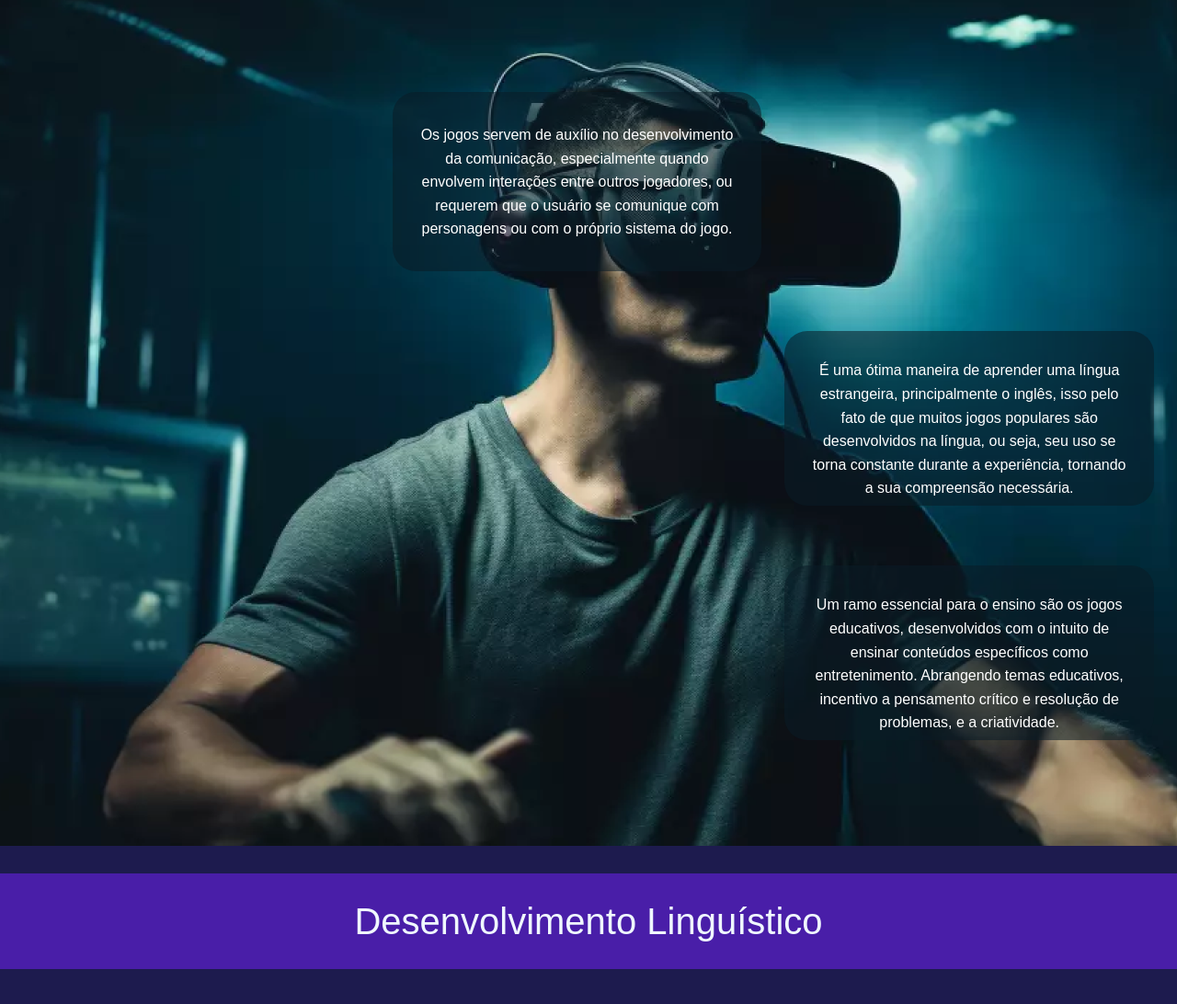
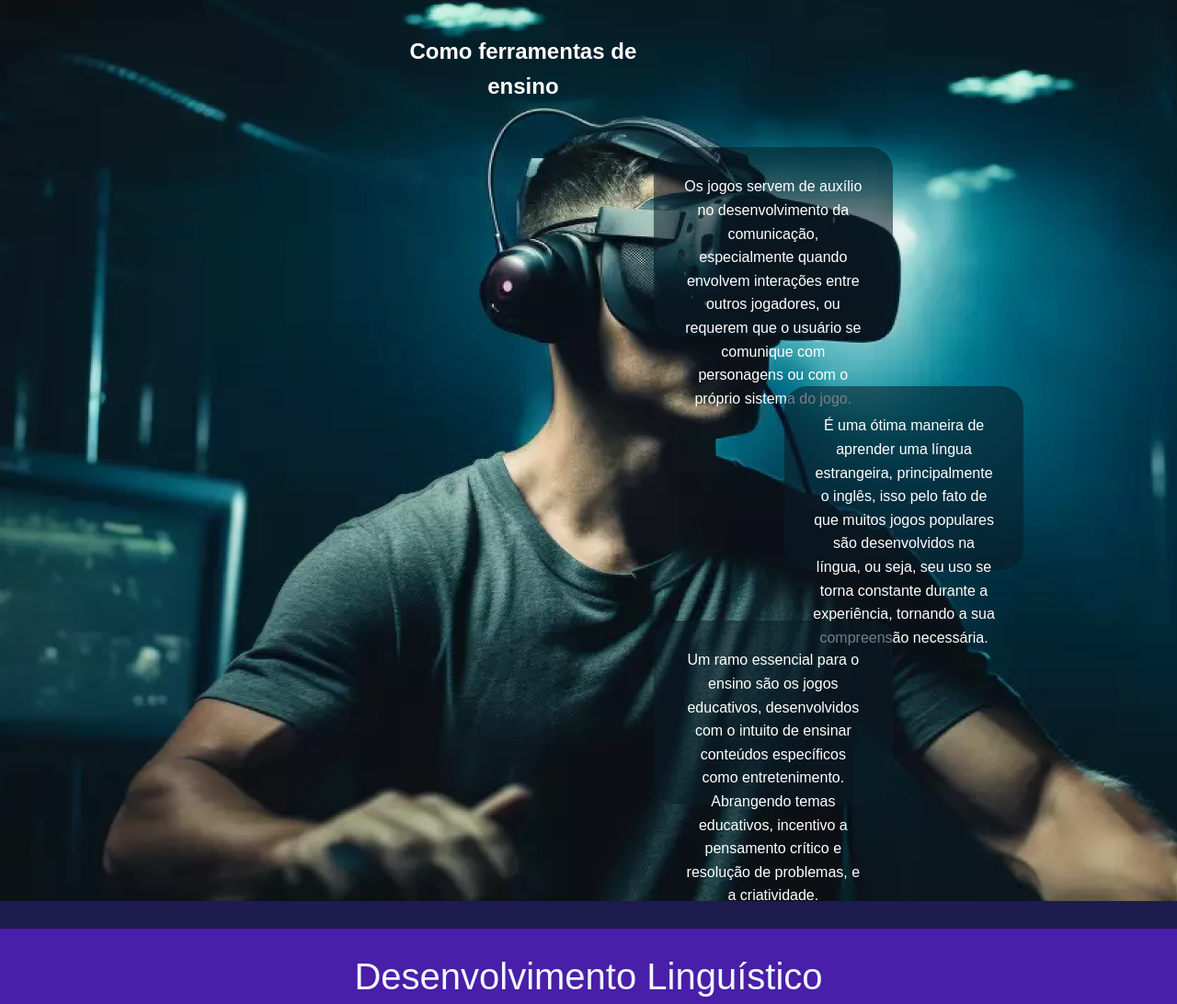
Before and after one commit to cimentociumento/PI-2024-grupo-3, a plain HTML site: page index.html in a window 1280 px wide. Shown: the part 2595-3687 px from the top of the page at 92% size. Drawn offline with Linux system fonts and the light colour scheme.

Commit message:
feramentas de ensino, foi colocados os detalhes finais

```diff
--- a/index.html
+++ b/index.html
@@ -80,6 +80,7 @@
             </div>
             </div>
             <section id="ensino">
+                <h1 id="s1d1">Como ferramentas de ensino</h1>
 
                 <div id="s1d2" class="s0"> Os jogos servem de auxílio no desenvolvimento da comunicação, especialmente quando envolvem interações entre outros jogadores, ou requerem que o usuário se comunique com personagens ou com o próprio sistema do jogo.
                 </div>
@@ -135,7 +136,7 @@
               </div>
              </div>
              <div class="caixa-seta">
-                <div class="seta">....</div>
+                <div class="seta"></div>
             </div>
          <div id="s3d4" class="s3">
              <div id="d4d1"></div>
--- a/styles/styles.css
+++ b/styles/styles.css
@@ -144,7 +144,6 @@ nav ul li a:hover {
 
 section {
     padding-top: 60px; /* Reduzido de 80px */
-    margin-top: -60px; /* Ajustado para o novo padding-top */
     text-align: center;
     max-width: 800px;
     margin-left: auto;
@@ -167,7 +166,6 @@ p {
 
 .topico{
     display: flex;
-    justify-content: center;
     justify-content: center;
     height: 75px;
     background-color:rgb(29 27 78);
@@ -545,7 +543,7 @@ main {
 }
 
 #desenvolvimento-linguistico .content-wrapper {
-    background-image: url(../imagens/background\ do\ homi.jpg);
+
     max-width: 1200px;
     margin: 0 auto;
     display: flex;
@@ -573,21 +571,19 @@ main {
     box-shadow: 0 0 20px rgba(0, 0, 0, 0.3);
 }
 
+
 #ensino{
     max-width: 1920px;
     display: grid;
-    grid-template-columns: repeat(3,1fr);
+    grid-template-columns: repeat(9,1fr);
     grid-template-rows: 150px 260px 255px 255px;
     background-image: url('../imagens/img1.png');
 }
+
 #s1d1{
 display: grid;
-grid-column: 1/1;
-grid-row: 1/1;
-margin-top: 75px;
-margin-right: 38px;
-margin-bottom: 0px;
-margin-left: 100px;
+grid-column: 4/6;
+
 justify-items: center;
 align-content: center;
 }
@@ -596,27 +592,27 @@ align-content: center;
 }
 #s1d2{
     display: grid;
-    grid-column: 2/2;
+    grid-column: 6/8;
     grid-row: 2/2;
     justify-content: center;
     align-items: center;
     justify-items: center;
-    margin-bottom: 65px;
+    margin-bottom: 55px;
     margin-right: 25px;
 }
 #s1d3{
     display: grid;
-    grid-column: 3/3;
+    grid-column: 7/9;
     grid-row: 3/3;
-    margin-bottom: 65px;
+    margin-bottom: 55px;
     margin-right: 25px;
 }
 #s1d4{
     display: grid;
-    grid-column: 3/3;
+    grid-column: 6/8;
     grid-row: 4/4;
     margin-right: 25px;
-    margin-bottom: 65px;
+    margin-bottom: 55px;
 }
 .s0{
     background-color:rgba(9, 27, 39, 0.56);
@@ -763,6 +759,7 @@ align-content: center;
     background-color:rgba(28, 20, 57, 0.856);
     padding: 15px 250px;
     margin:0px;
+    margin-top: 20px;
     display: grid;
     grid-column: 1/7;
     grid-row: 4/5;
@@ -770,7 +767,6 @@ align-content: center;
     grid-template-columns: 215px 215px 215px 215px;
     grid-template-rows: 215px 200px;
     justify-content: space-around;
-    border-radius: 20px;
 }
 #d4d1{
     background-image: url('../imagens/lampadahomi4.png');
```
